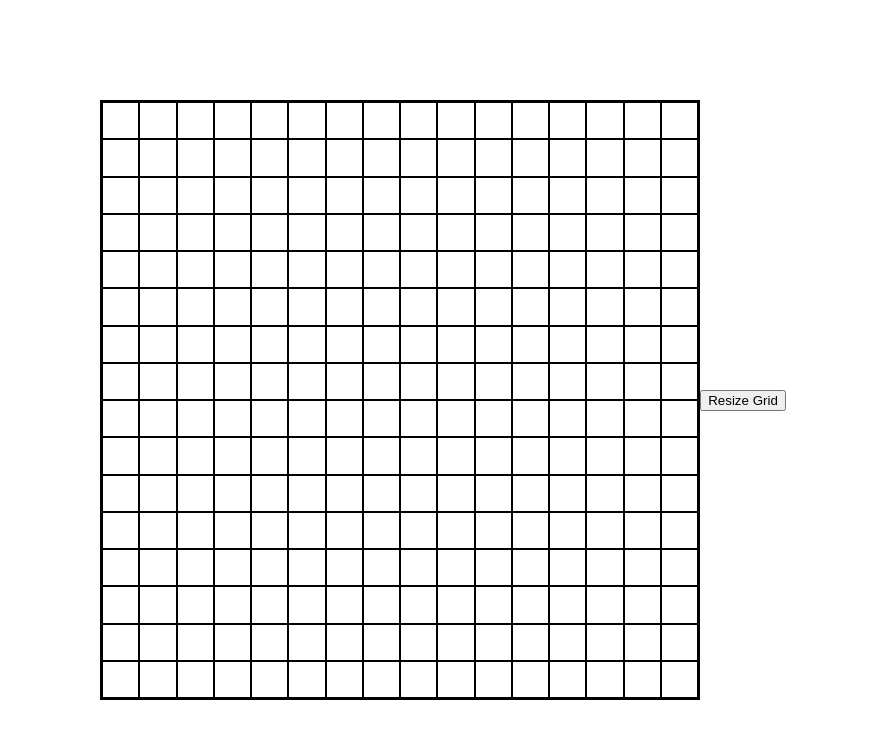
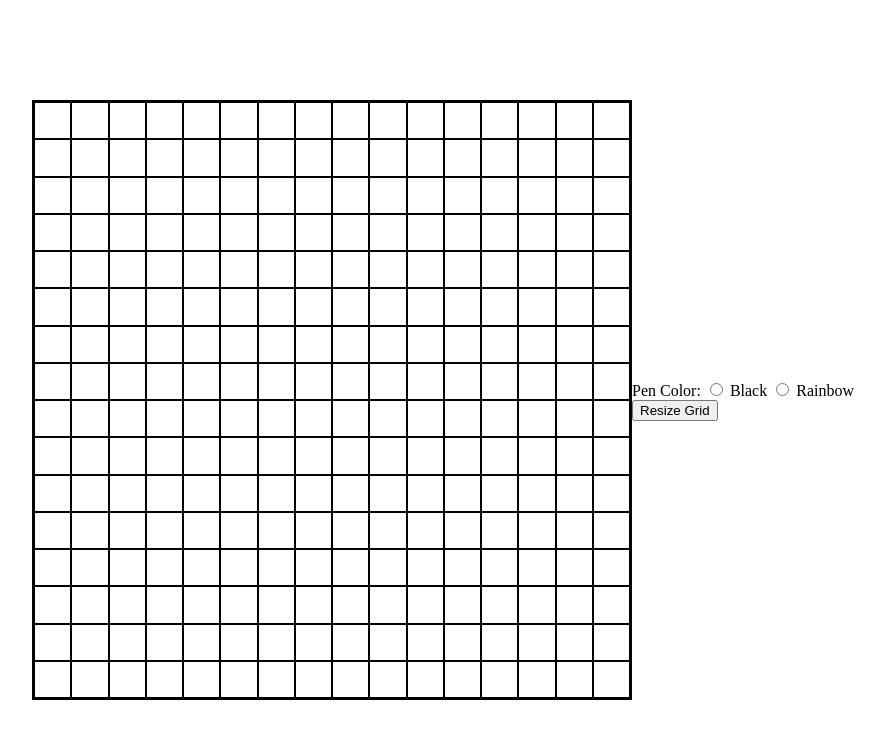
Before and after one commit to vincent585/sketchtwo, a plain HTML site: page index.html in a window 1280 px wide. Shown: the whole page, without its empty margins (197-1081 px from the left). Drawn offline with Linux system fonts and the light colour scheme.

Commit message:
add pen color radio buttons

```diff
--- a/index.html
+++ b/index.html
@@ -11,7 +11,18 @@
 
 <body>
   <div class="grid-container"></div>
-  <button class="resize-btn" type="submit">Resize Grid</button>
+  <div class="options">
+    <div class="pen-selection">
+      Pen Color:
+      <input type="radio" name="pen-color" id="black" value="black">
+      <label for="black">Black</label>
+      <input type="radio" name="pen-color" id="rainbow" value="rainbow">
+      <label for="rainbow">Rainbow</label>
+    </div>
+    <button class="resize-btn" type="submit">Resize Grid</button>
+
+  </div>
+
 
 </body>
 
```
